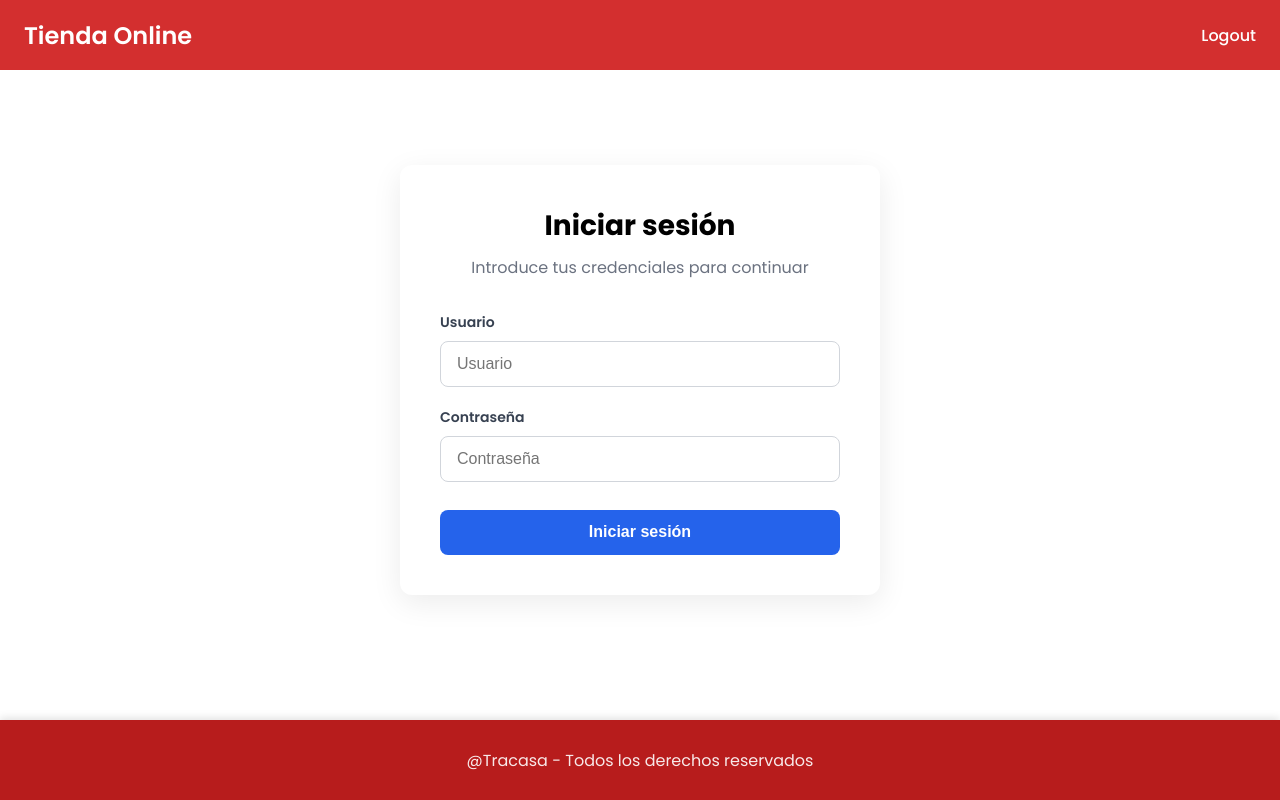
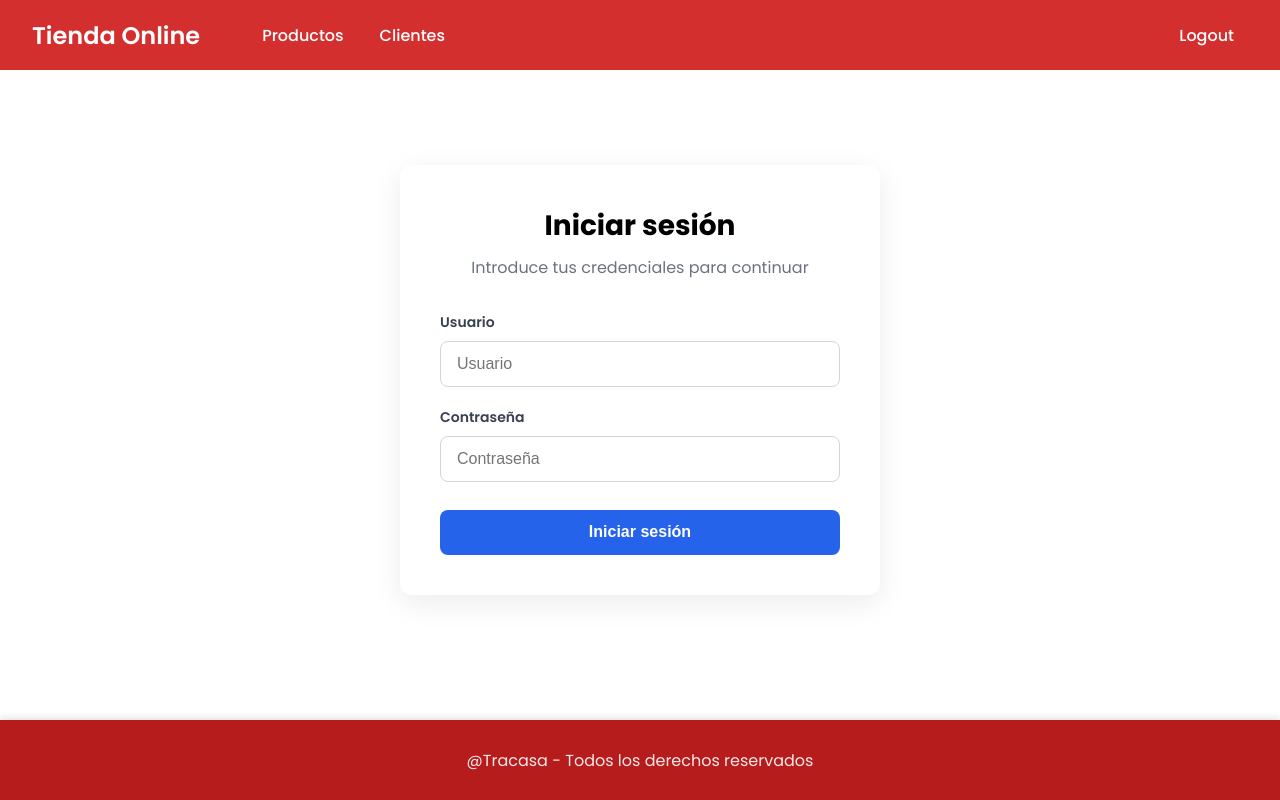
Before and after one commit to rezusta/tienda-online, an Angular app: page / in a window 1280 px wide. Built offline with nearby package versions, Linux system fonts and the light colour scheme.

Commit message:
Refactor header structure and styles for improved layout and consistency

```diff
--- a/src/app/core/layout/header/header.css
+++ b/src/app/core/layout/header/header.css
@@ -3,11 +3,11 @@
   width: 100%;
 }
 
-div {
+header {
   height: 70px;
   display: flex;
   align-items: center;
-  padding: 0 24px;
+  padding: 0 32px;
   box-sizing: border-box;
   background-color: #d32f2f;
   color: white;
@@ -19,13 +19,27 @@ h1 {
   font-weight: 600;
 }
 
+nav {
+  display: flex;
+  align-items: center;
+  gap: 8px;
+  margin-left: 48px;
+}
+
 a {
-  margin-left: auto;
+  padding: 10px 14px;
+  border-radius: 6px;
   color: white;
   text-decoration: none;
   font-weight: 500;
+  cursor: pointer;
+  transition: background-color 0.2s;
 }
 
 a:hover {
-  text-decoration: underline;
+  background-color: rgba(255, 255, 255, 0.15);
 }
+
+.logout {
+  margin-left: auto;
+}
--- a/src/app/core/layout/header/header.html
+++ b/src/app/core/layout/header/header.html
@@ -1,4 +1,10 @@
-<div>
-    <h1>{{titulo}}</h1>
-    <a>Logout</a>
-</div>
+<header>
+  <h1>{{ titulo }}</h1>
+
+  <nav>
+    <a>Productos</a>
+    <a>Clientes</a>
+  </nav>
+
+  <a class="logout">Logout</a>
+</header>
```
